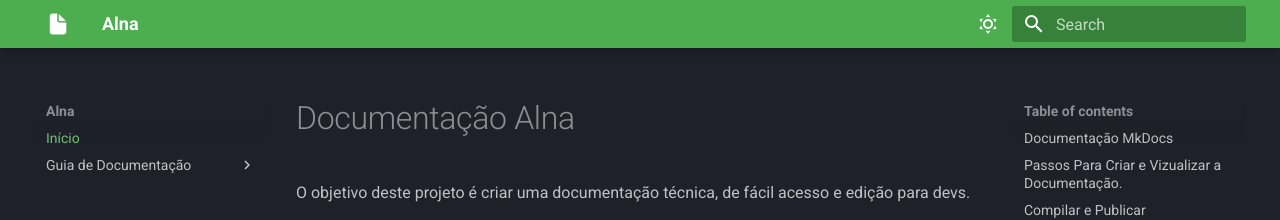
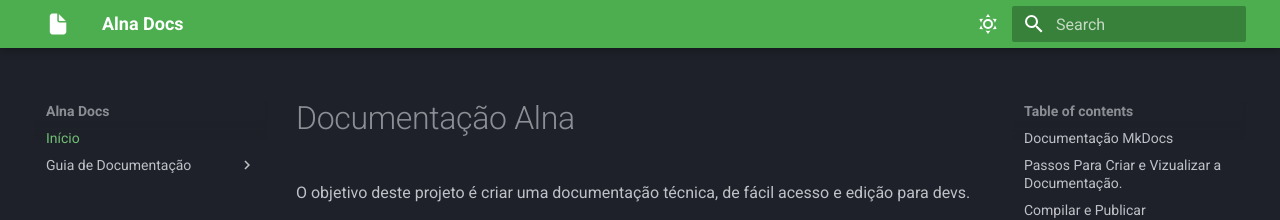
Before and after one commit to fluchini/alna-docs, an MkDocs documentation site: the page built from docs/index.md, in a window 1280 px wide. Shown: the top 220 px of the page. Built offline with MkDocs 1.6.1 and Material for MkDocs 9.7.7, drawn with Linux system fonts in a browser that asks for light colours.

Commit message:
Updated project tittle.

```diff
--- a/mkdocs.yml
+++ b/mkdocs.yml
@@ -1,4 +1,4 @@
-site_name: Alna
+site_name: Alna Docs
 site_url: https://docs.alna.com.br
 
 nav:
```
